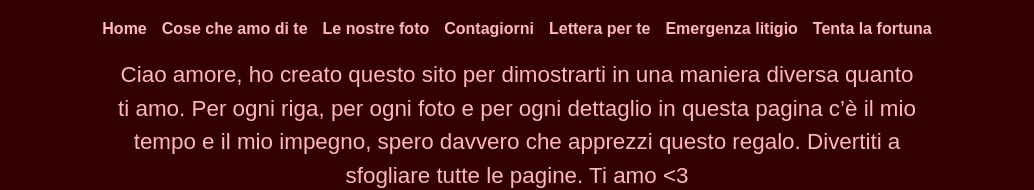
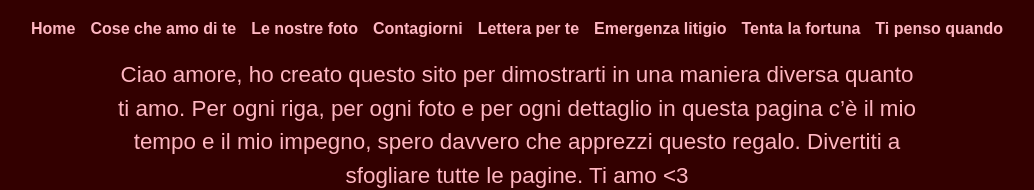
Before and after one commit to diaa098/tiamoclaa, a plain HTML site: page home.html in a window 1280 px wide. Shown: the top 190 px of the page, without its empty margins (123-1157 px from the left). Drawn offline with Linux system fonts and the light colour scheme.

Commit message:
Update home.html

```diff
--- a/home.html
+++ b/home.html
@@ -42,7 +42,7 @@
 </style>
 </head>
 <body>
-<nav>
+<nav class="navbar">
   <a href="home.html">Home</a>
   <a href="cose.html">Cose che amo di te</a>
   <a href="foto.html">Le nostre foto</a>
@@ -50,6 +50,7 @@
   <a href="lettera.html">Lettera per te</a>
   <a href="emergenza.html">Emergenza litigio</a>
   <a href="fortuna.html">Tenta la fortuna</a>
+  <a href="pensieri.html">Ti penso quando</a>
 </nav>
 
 <p class="message">
```
Lines whose indentation alone changed are shown as unchanged.
